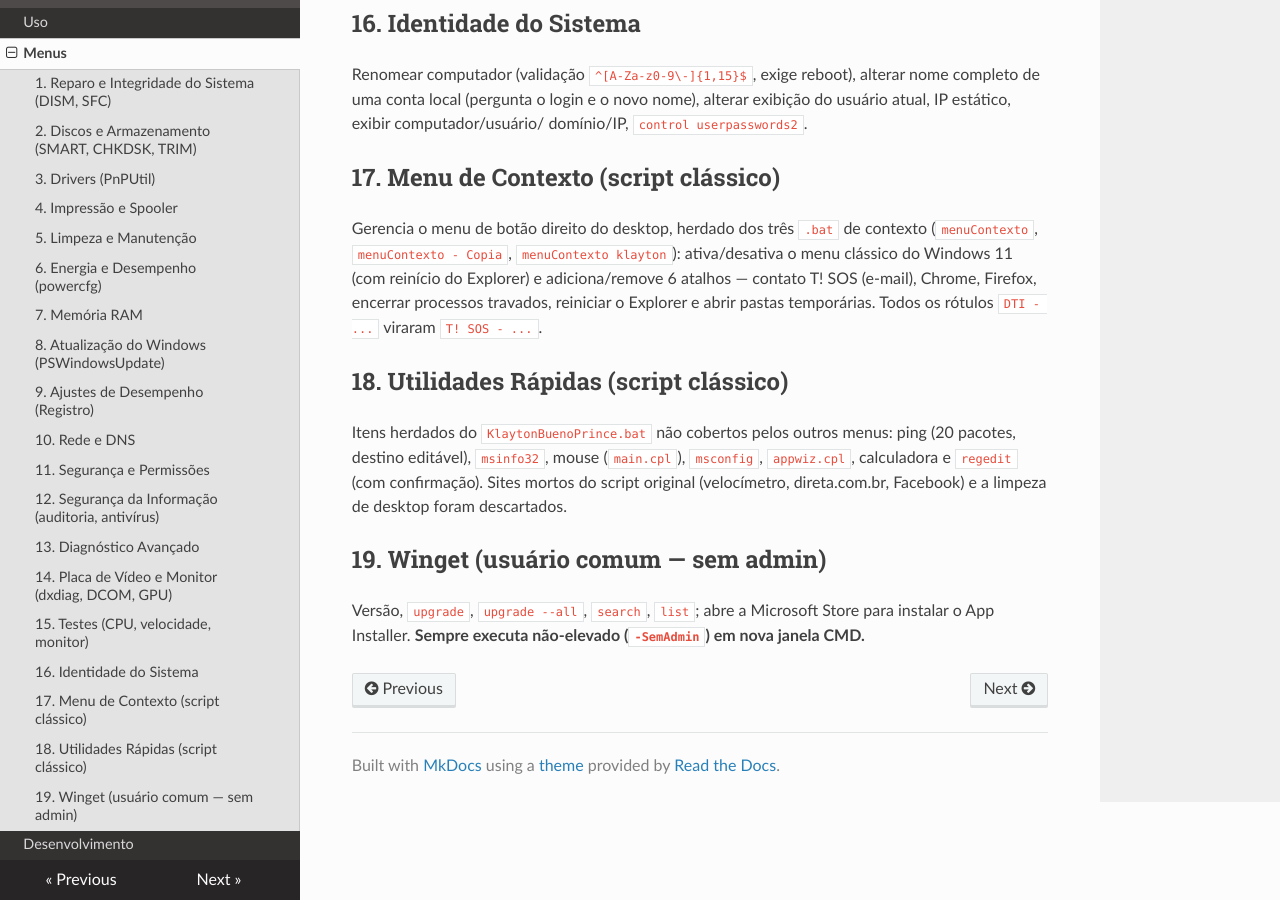
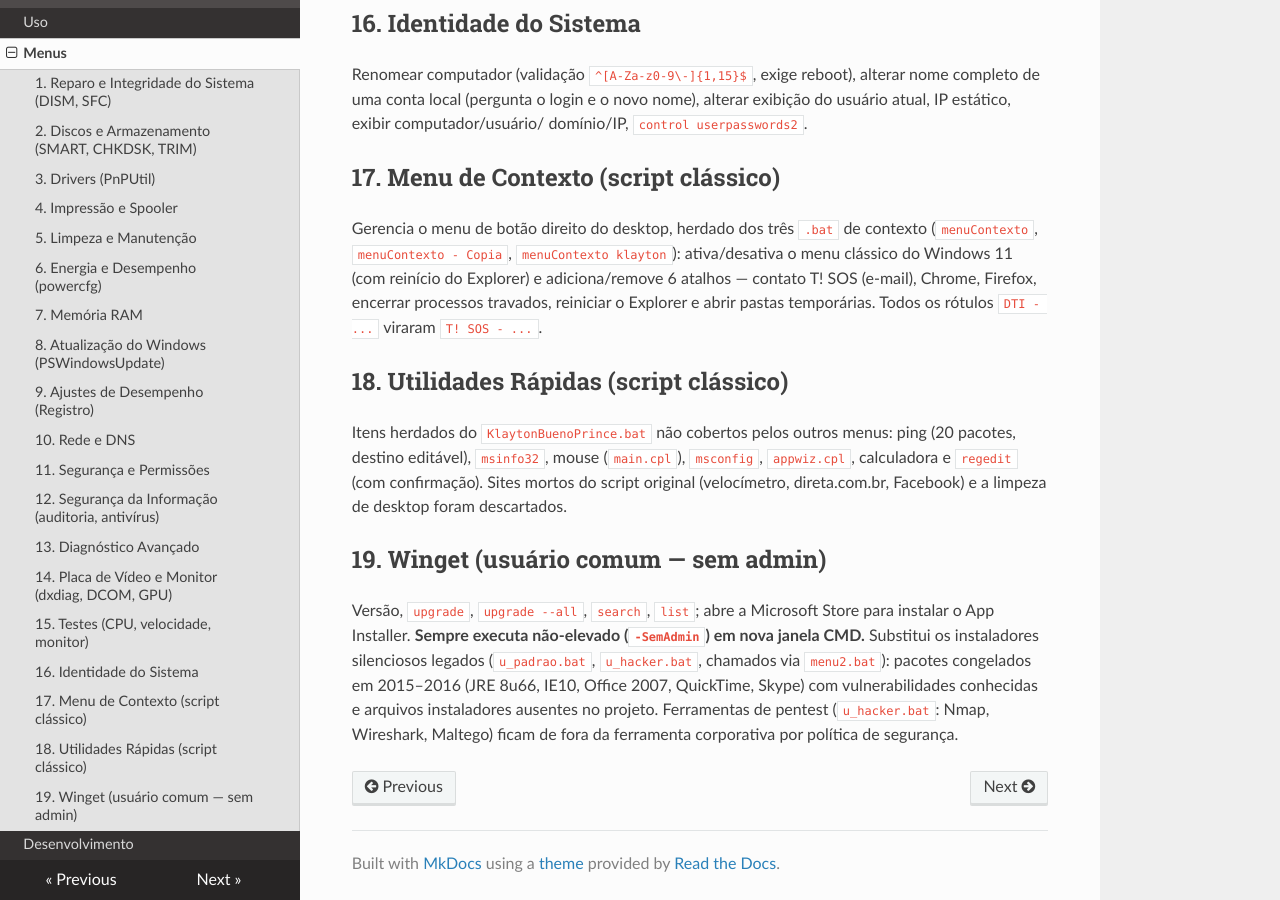
Before and after one commit to klaytonPrinceMS/ps1Bat, an MkDocs documentation site: the page built from docs/menus.md, in a window 1280 px wide and 900 px high, scrolled down 3026 px. Built offline with MkDocs 1.6.1, drawn with Linux system fonts in a browser that asks for light colours; nearby versions of some CDN libraries.

Commit message:
261021 documenta instaladores legados descartados

```diff
--- a/docs/menus.md
+++ b/docs/menus.md
@@ -150,3 +150,9 @@ direta.com.br, Facebook) e a limpeza de desktop foram descartados.
 Versão, `upgrade`, `upgrade --all`, `search`, `list`; abre a Microsoft
 Store para instalar o App Installer. **Sempre executa não-elevado
 (`-SemAdmin`) em nova janela CMD.**
+Substitui os instaladores silenciosos legados (`u_padrao.bat`,
+`u_hacker.bat`, chamados via `menu2.bat`): pacotes congelados em
+2015–2016 (JRE 8u66, IE10, Office 2007, QuickTime, Skype) com
+vulnerabilidades conhecidas e arquivos instaladores ausentes no projeto.
+Ferramentas de pentest (`u_hacker.bat`: Nmap, Wireshark, Maltego) ficam
+de fora da ferramenta corporativa por política de segurança.
```
